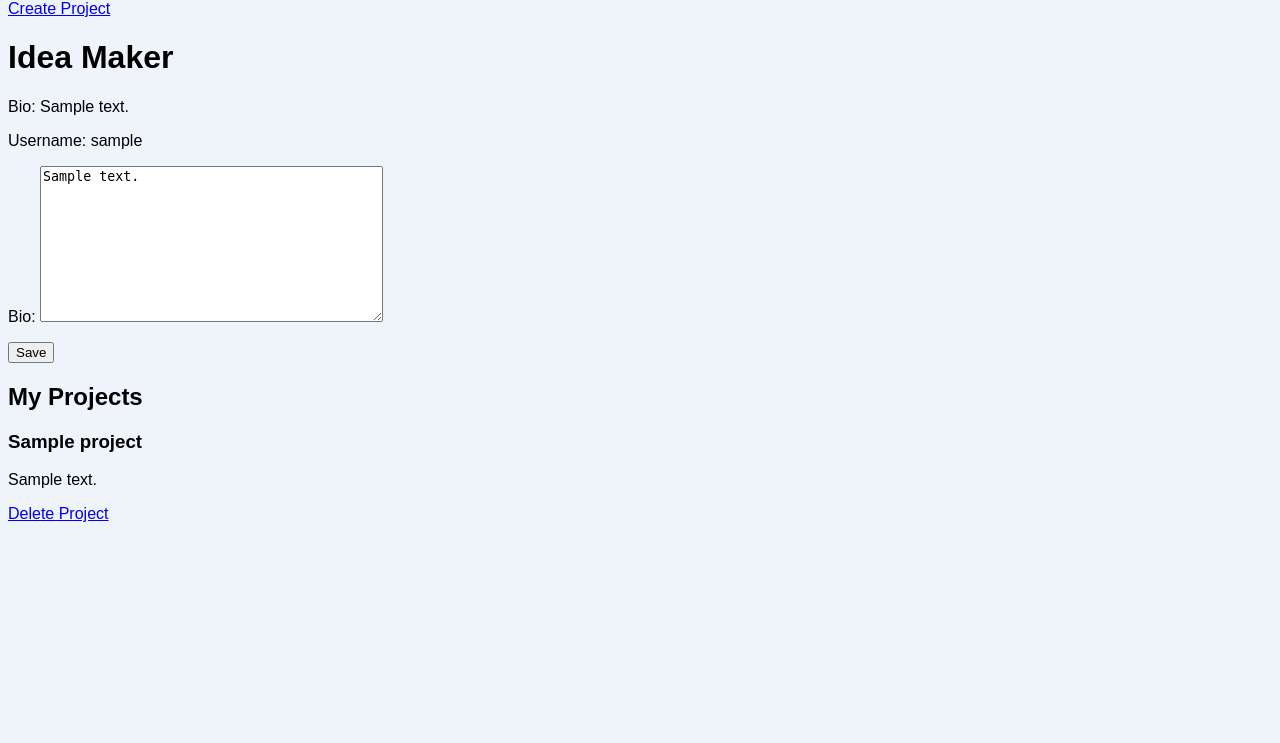
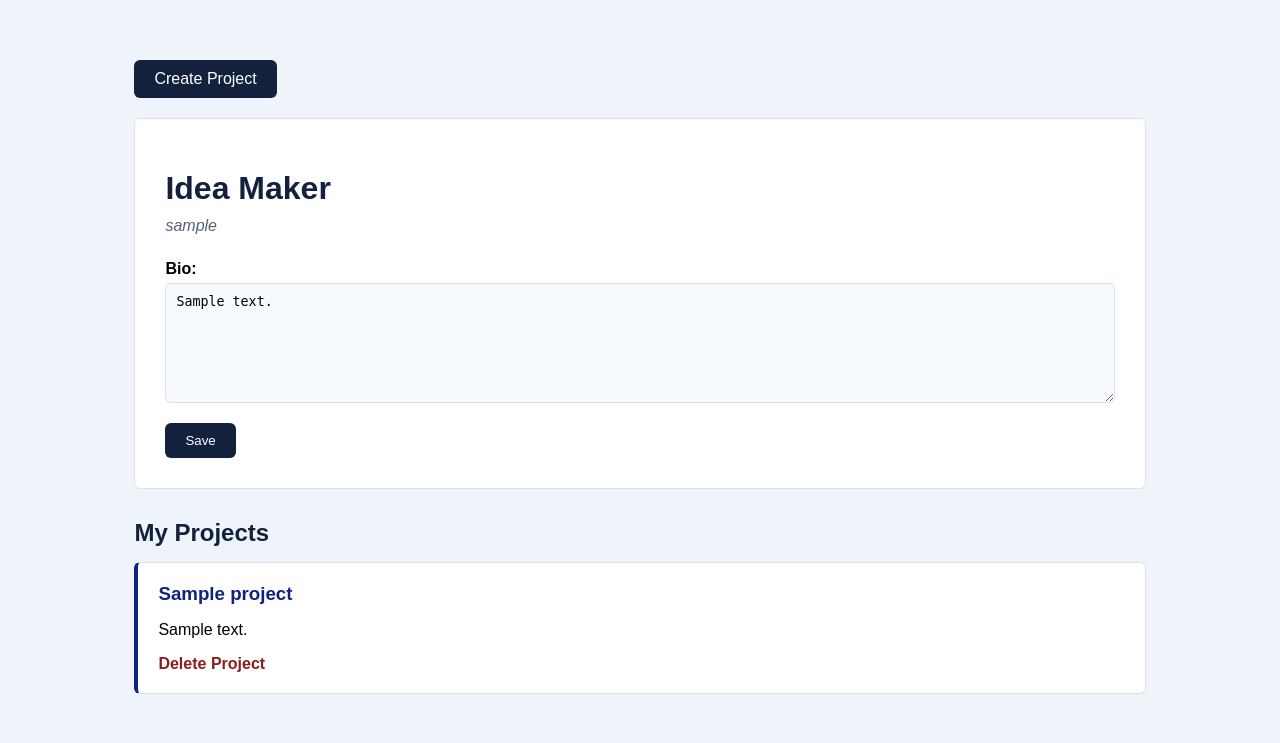
Before and after one commit to RanaAboudawoud/Team-Formation-Platform, a Django app: page /idea_maker_profile/ in a window 1280 px wide. Shown: the part 26-769 px from the top of the page. Run offline with Django 5.2, Linux system fonts and the light colour scheme; a user stored in the database is signed in; tables that the repository leaves empty hold one stand-in row (values such as "Sample post").

Commit message:
Style idea maker pages (#85)

```diff
--- a/core/static/core/style.css
+++ b/core/static/core/style.css
@@ -177,3 +177,135 @@ body {
     margin-bottom: 30px;
     font-size: 16px;
 }
+
+/* Idea maker page */
+
+.idea-maker-container {
+    width: 80%;
+    margin: 30px auto;
+    padding: 30px;
+}
+
+.idea-maker-container h1 {
+    color: #14213D;
+    margin-bottom: 25px;
+}
+
+.idea-maker-container h2 {
+    color: #14213D;
+    margin-bottom: 15px;
+}
+
+.idea-maker-profile-card {
+    background-color: white;
+    border: 1px solid #d9e0e8;
+    border-radius: 6px;
+    padding: 30px;
+    margin-bottom: 30px;
+}
+
+.idea-maker-username {
+    margin-top: -15px;
+    margin-bottom: 25px;
+    color: #53627a;
+    font-style: italic;
+    font-size: 16px;
+}
+
+.idea-maker-profile-card label {
+    display: block;
+    margin-bottom: 5px;
+    font-weight: bold;
+}
+
+.idea-maker-profile-card textarea {
+    width: 100%;
+    height: 120px;
+    padding: 10px;
+    background-color: #f6fafd;
+    border: 1px solid #d9e0e8;
+    border-radius: 6px;
+    box-sizing: border-box;
+}
+
+.idea-maker-profile-card button {
+    padding: 10px 20px;
+    background-color: #14213D;
+    color: white;
+    border: none;
+    border-radius: 6px;
+    cursor: pointer;
+}
+
+.create-project-link {
+    display: inline-block;
+    padding: 10px 20px;
+    margin-bottom: 20px;
+    background-color: #14213D;
+    color: white;
+    text-decoration: none;
+    border-radius: 6px;
+}
+
+.idea-maker-project-card {
+    background-color: white;
+    border: 1px solid #d9e0e8;
+    border-radius: 6px;
+    border-left: 4px solid #0d2281;
+    padding: 20px;
+    margin-bottom: 20px;
+}
+
+.idea-maker-project-card h3 {
+    color: #0d2281;
+    margin-top: 0;
+    margin-bottom: 8px;
+}
+
+.delete-project-link {
+    color: #8b1e1e;
+    text-decoration: none;
+    font-weight: bold;
+}
+
+/* create project page */
+
+.create-project-container {
+    width: 600px;
+    margin: 50px auto;
+    padding: 30px;
+    background-color: white;
+    border: 1px solid #d9e0e8;
+    border-radius: 6px;
+}
+
+.create-project-container h1 {
+    color: #14213D;
+    margin-bottom: 30px;
+}
+
+.create-project-container input, .create-project-container select, .create-project-container textarea {
+    width: 100%;
+    padding: 10px;
+    margin-top: 5px;
+    background-color: #f6fafd;
+    border: 1px solid #d9e0e8;
+    border-radius: 6px;
+    box-sizing: border-box;
+}
+
+.create-project-container label {
+    display: block;
+    margin-bottom: 5px;
+    font-weight: bold;
+}
+
+.create-project-container button {
+    margin-top: 15px;
+    padding: 10px 20px;
+    background-color: #14213D;
+    color: white;
+    border: none;
+    border-radius: 6px;
+    cursor: pointer;
+}
--- a/core/templates/core/create_project.html
+++ b/core/templates/core/create_project.html
@@ -1,6 +1,8 @@
 {% extends "core/base.html" %}
 
 {% block content %}
+
+<div class = "create-project-container">
 
     <h1>Create Project</h1>
 
@@ -10,4 +12,6 @@
         <button type = "submit">Create Project</button>
     </form>
 
+</div>
+
 {% endblock %}
--- a/core/templates/core/idea_maker_profile.html
+++ b/core/templates/core/idea_maker_profile.html
@@ -2,11 +2,14 @@
 
 {% block content %}
 
-<a href = "{% url 'create_project' %}">Create Project</a>
+<div class = "idea-maker-container">
+
+    <a class = "create-project-link" href = "{% url 'create_project' %}">Create Project</a>
+
+    <div class = "idea-maker-profile-card">
 
         <h1>Idea Maker</h1>
-<p>Bio: {{ idea_maker.bio }}</p>
-<p>Username: {{ idea_maker.profile.user.username }}</p>
+        <p class = "idea-maker-username">{{ idea_maker.profile.user.username }}</p>
 
         <form method = "post">
             {% csrf_token %}
@@ -14,13 +17,23 @@
             <button type = "submit">Save</button>
         </form>
 
+    </div>
+
     <h2>My Projects</h2>
 
     {% for project in projects %}
+
+        <div class = "idea-maker-project-card">
+
             <h3>{{ project.name }}</h3>
             <p>{{ project.description }}</p>
 
-    <a href = "{% url 'delete_project' project.id %}">Delete Project</a>
+            <a class = "delete-project-link" href = "{% url 'delete_project' project.id %}">Delete Project</a>
+
+        </div>
+
     {% endfor %}
 
+</div>
+
 {% endblock %}
```
Lines whose indentation alone changed are shown as unchanged.
